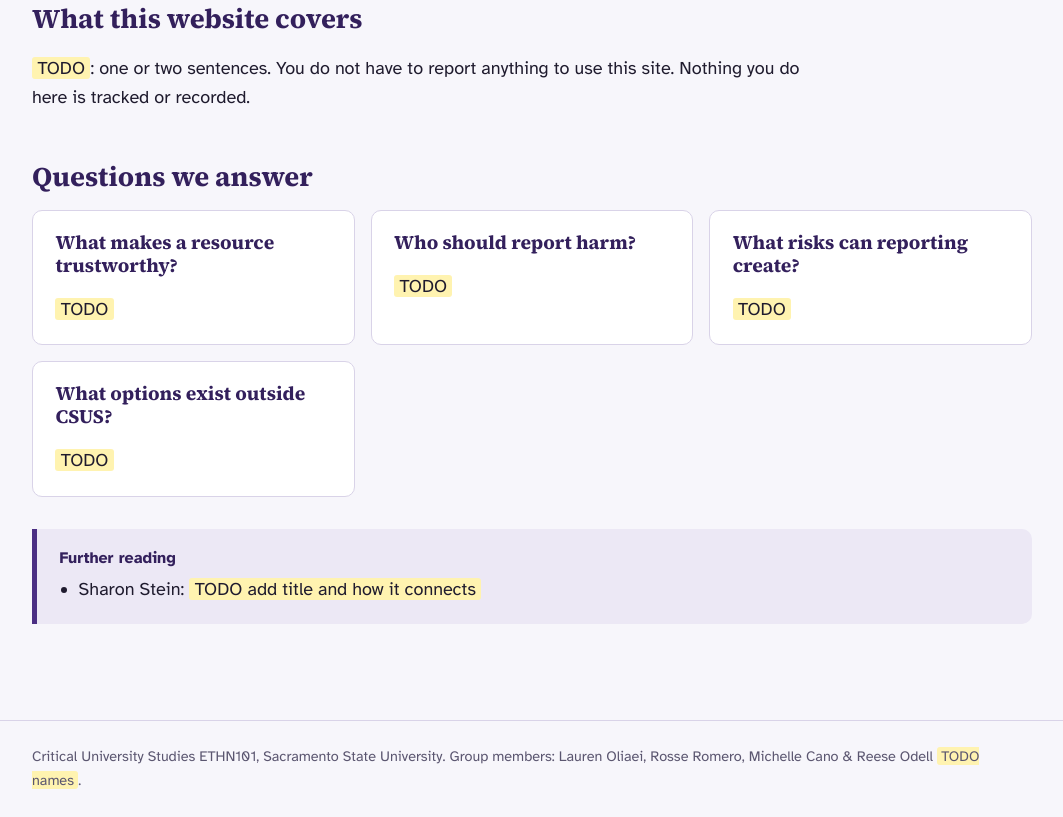
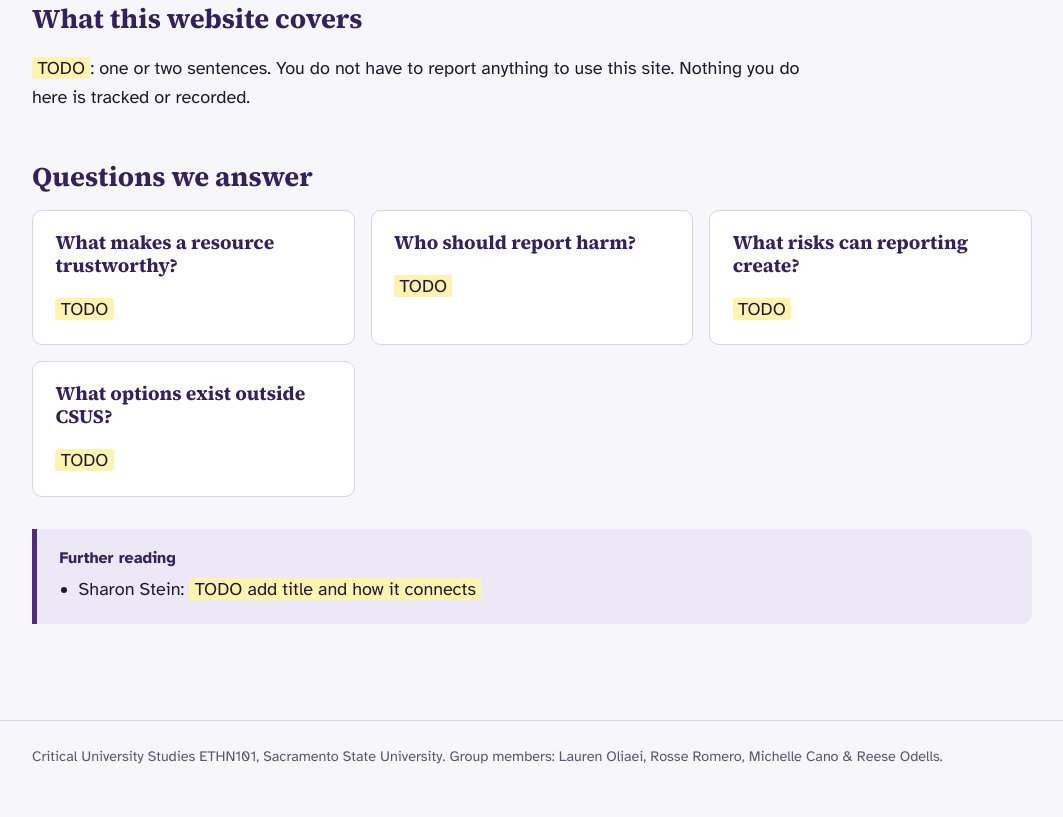
Before and after one commit to laur-io/lgbtq-student-safety, a plain HTML site: page index.html in a window 1280 px wide. Shown: the part 548-1365 px from the top of the page, without its empty margins (108-1171 px from the left). After the commit the page ends 1341 px from the top, so only its background shows below. Drawn offline with Linux system fonts and the light colour scheme.

Commit message:
Removed to-do marker for footer in index.html

```diff
--- a/index.html
+++ b/index.html
@@ -42,7 +42,7 @@
 <aside class="card reading"><h3>Further reading</h3><ul><li>Sharon Stein: <span class='todo'>TODO add title and how it connects</span></li></ul></aside>
 
 </main>
-<footer><p>Critical University Studies ETHN101, Sacramento State University. Group members: Lauren Oliaei, Rosse Romero, Michelle Cano & Reese Odell <span class="todo">TODO names</span>.</p></footer>
+<footer><p>Critical University Studies ETHN101, Sacramento State University. Group members: Lauren Oliaei, Rosse Romero, Michelle Cano & Reese Odells.</p></footer>
 <button class="btn primary" id="top" type="button">Back to top</button>
 <script src="js/script.js"></script>
 </body>
```
